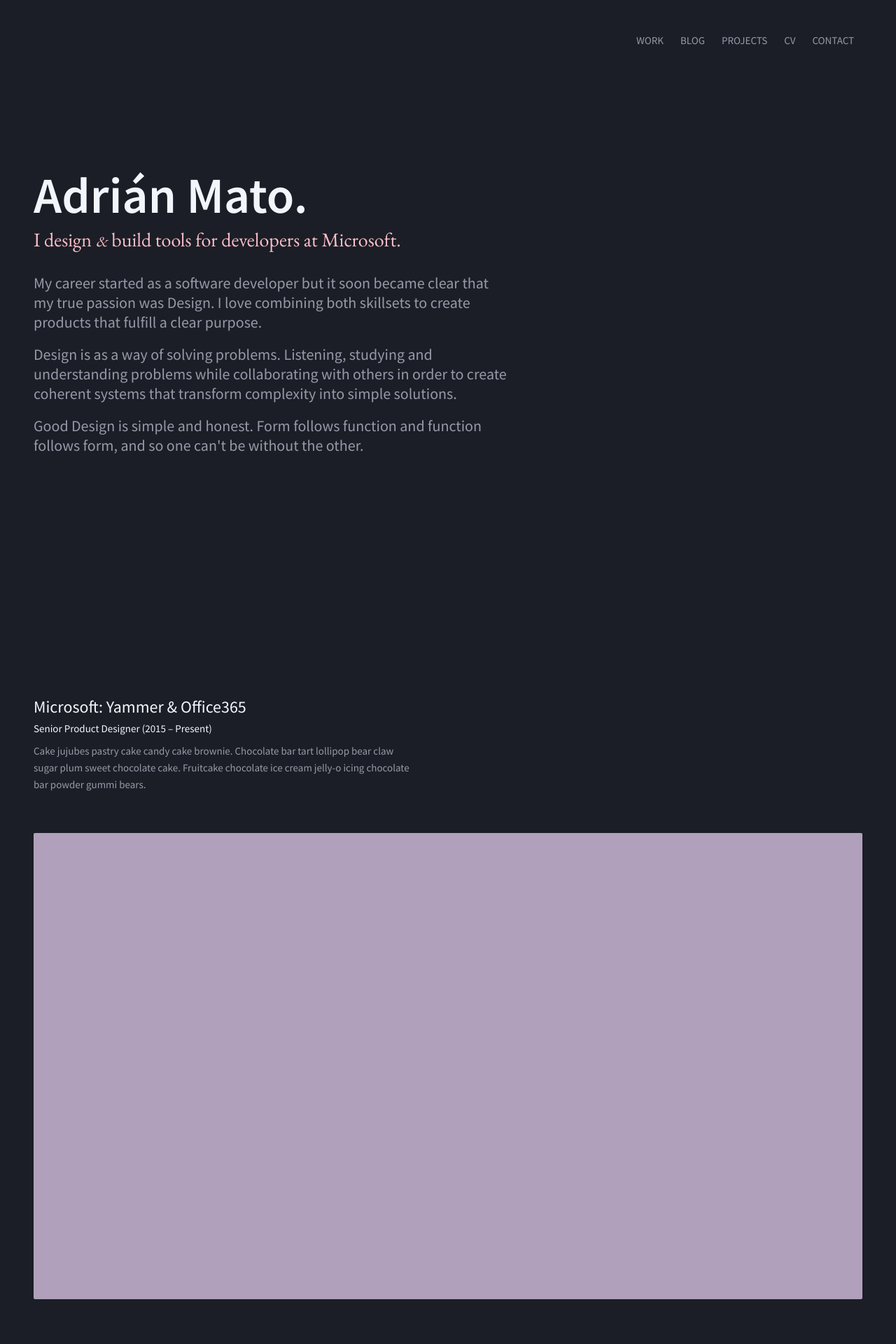
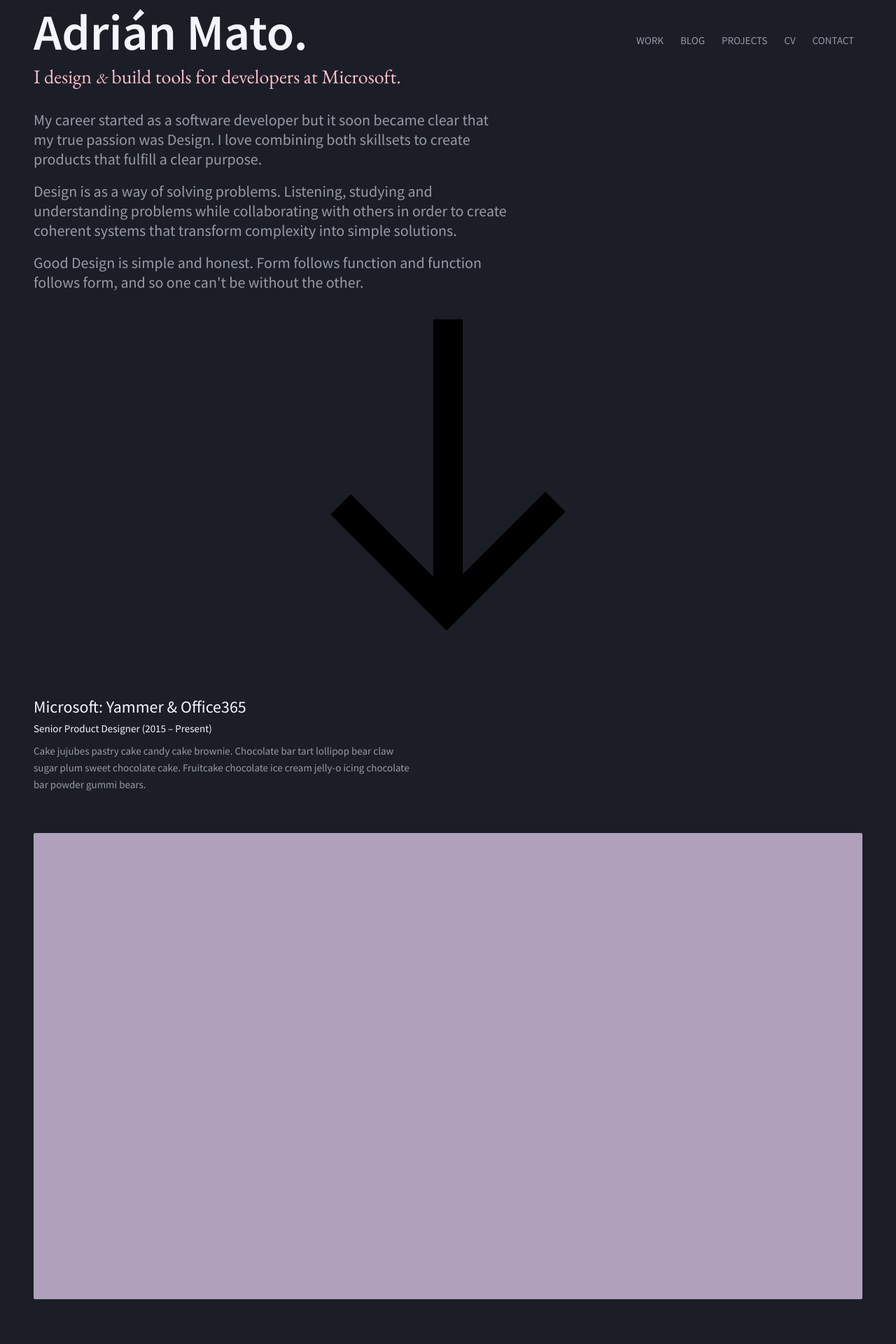
Before and after one commit to adrianmg/adrianmg.github.io, a Jekyll site: the page built from index.md, in a window 1280 px wide. Shown: the top 1920 px of the page at 70% size. Built offline with Jekyll 4.4.1, drawn with Linux system fonts in a browser that asks for light colours.

Commit message:
added: arrow and function to show it

```diff
--- a/_layouts/home.html
+++ b/_layouts/home.html
@@ -2,7 +2,7 @@
 <html lang="{{ page.lang | default: site.lang | default: " en " }}">
 {% include head.html %}
 
-<body>
+<body onload="showScrollHint(4)">
 
   <div class="bio-intro">
     <div class="bio-intro-desc">
@@ -25,6 +25,11 @@
 
     {% include navigation.html %}
 
+    <svg class="bio-intro-scroll" viewBox="0 0 22 22" xmlns="http://www.w3.org/2000/svg">
+      <path d="M12 18.23l5.584-5.584 1.365 1.365-8.041 8.04-7.857-7.856 1.377-1.376L10 18.391V1h2v17.23z" fill-rule="evenodd"/>
+    </svg>
+
+
   </div>
 
   {% include work.html %}
```
